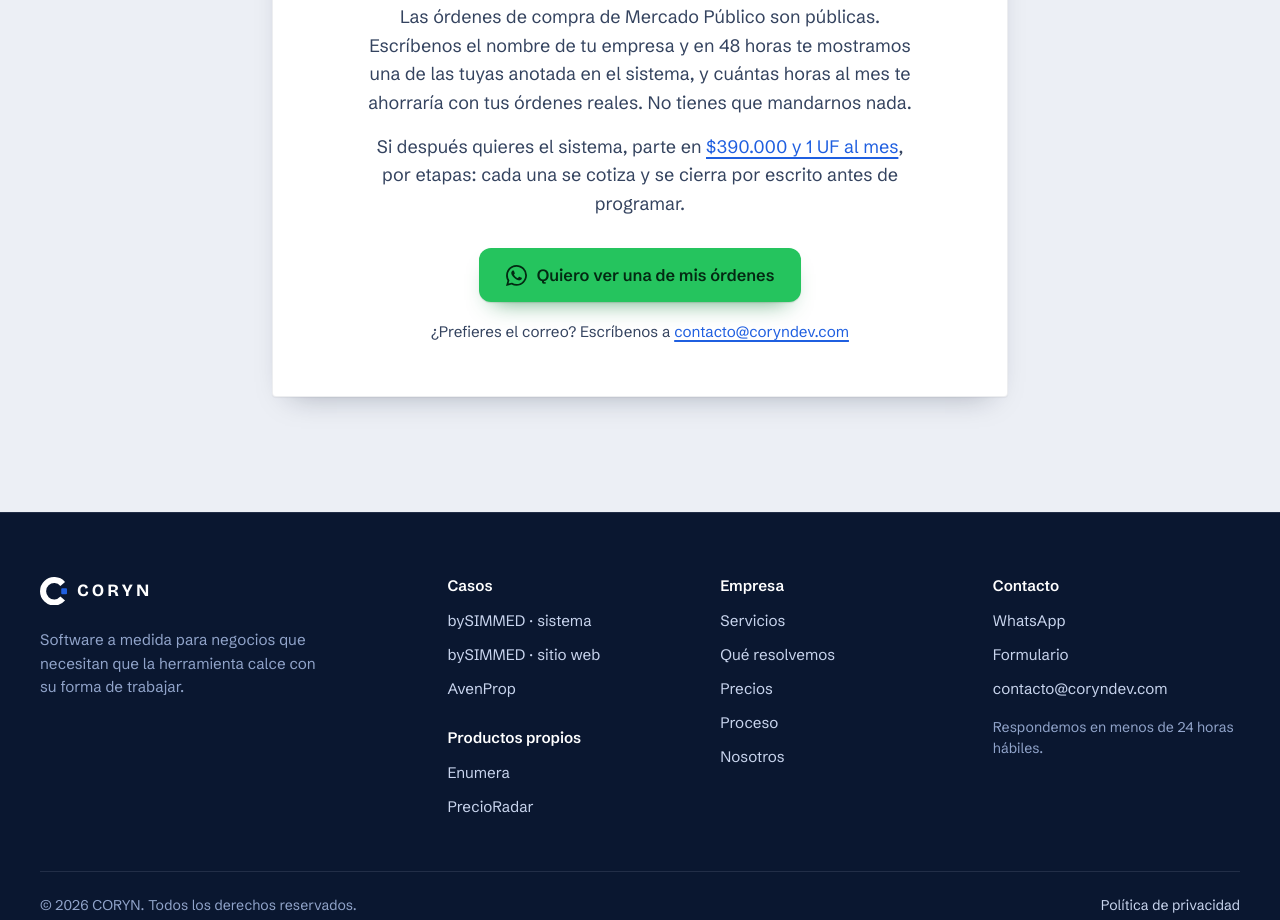
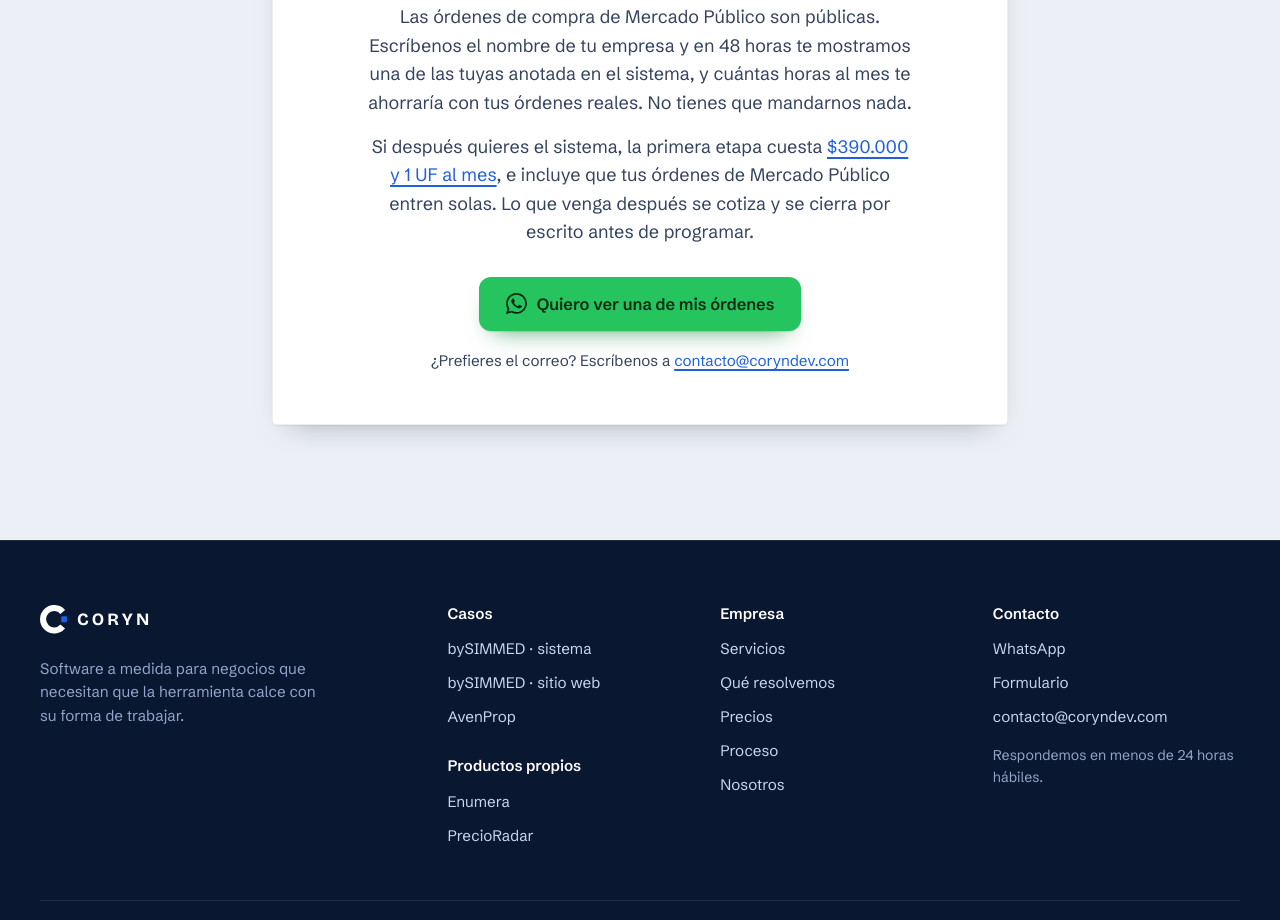
Before and after one commit to Seba-07/coryndev-website, a plain HTML site: page mercado-publico.html in a window 1280 px wide. Shown: the part 5374-6294 px from the top of the page. Drawn offline with nearby package versions, Linux system fonts and the light colour scheme; a script that the page names is missing.

Commit message:
La primera etapa incluye que las órdenes de Mercado Público entren solas
La página para proveedores decía que el sistema "parte en $390.000, por
etapas", sin aclarar qué trae esa primera etapa. Ahora lo dice: incluye
que las órdenes entren solas, y lo que venga después se cotiza aparte.
Es lo mismo que dice la propuesta que se le envía al cliente.

Co-Authored-By: Claude Fable 5.2 <noreply@anthropic.com>

```diff
--- a/mercado-publico.html
+++ b/mercado-publico.html
@@ -245,9 +245,9 @@
       de tu empresa y en 48 horas te mostramos una de las tuyas anotada en el
       sistema, y cuántas horas al mes te ahorraría con tus órdenes reales. No tienes
       que mandarnos nada.</p>
-      <p>Si después quieres el sistema, parte en <a href="precios.html#incluye-sistema">$390.000
-      y 1 UF al mes</a>, por etapas: cada una se cotiza y se cierra por escrito antes
-      de programar.</p>
+      <p>Si después quieres el sistema, la primera etapa cuesta <a href="precios.html#incluye-sistema">$390.000
+      y 1 UF al mes</a>, e incluye que tus órdenes de Mercado Público entren solas. Lo
+      que venga después se cotiza y se cierra por escrito antes de programar.</p>
       <a class="btn btn-wa" href="https://wa.me/56948780902?text=Hola%20CORYN%2C%20quiero%20ver%20una%20de%20mis%20%C3%B3rdenes%20de%20compra%20de%20Mercado%20P%C3%BAblico%20anotada%20en%20el%20sistema." target="_blank" rel="noopener"><svg viewBox="0 0 24 24" fill="currentColor" aria-hidden="true"><path d="M17.472 14.382c-.297-.149-1.758-.867-2.03-.967-.273-.099-.471-.148-.67.15-.197.297-.767.966-.94 1.164-.173.199-.347.223-.644.075-.297-.15-1.255-.463-2.39-1.475-.883-.788-1.48-1.761-1.653-2.059-.173-.297-.018-.458.13-.606.134-.133.298-.347.446-.52.149-.174.198-.298.298-.497.099-.198.05-.371-.025-.52-.075-.149-.669-1.612-.916-2.207-.242-.579-.487-.5-.669-.51-.173-.008-.371-.01-.57-.01-.198 0-.52.074-.792.372-.272.297-1.04 1.016-1.04 2.479 0 1.462 1.065 2.875 1.213 3.074.149.198 2.096 3.2 5.077 4.487.709.306 1.262.489 1.694.625.712.227 1.36.195 1.871.118.571-.085 1.758-.719 2.006-1.413.248-.694.248-1.289.173-1.413-.074-.124-.272-.198-.57-.347m-5.421 7.403h-.004a9.87 9.87 0 0 1-5.031-1.378l-.361-.214-3.741.982.998-3.648-.235-.374a9.86 9.86 0 0 1-1.51-5.26c.001-5.45 4.436-9.884 9.888-9.884 2.64 0 5.122 1.03 6.988 2.898a9.825 9.825 0 0 1 2.893 6.994c-.003 5.45-4.437 9.885-9.885 9.885M20.52 3.449C18.24 1.245 15.24 0 12.045 0 5.463 0 .104 5.359.101 11.945c0 2.096.549 4.14 1.595 5.945L0 24l6.335-1.652a11.93 11.93 0 0 0 5.71 1.454h.006c6.585 0 11.946-5.359 11.949-11.945a11.87 11.87 0 0 0-3.48-8.408"/></svg>Quiero ver una de mis órdenes</a>
       <p class="correo-alt">¿Prefieres el correo? Escríbenos a <a href="mailto:contacto@coryndev.com">contacto@coryndev.com</a></p>
     </div>
```
Also changed, not shown: site/mercado-publico.body.html (+3 -3 lines).
